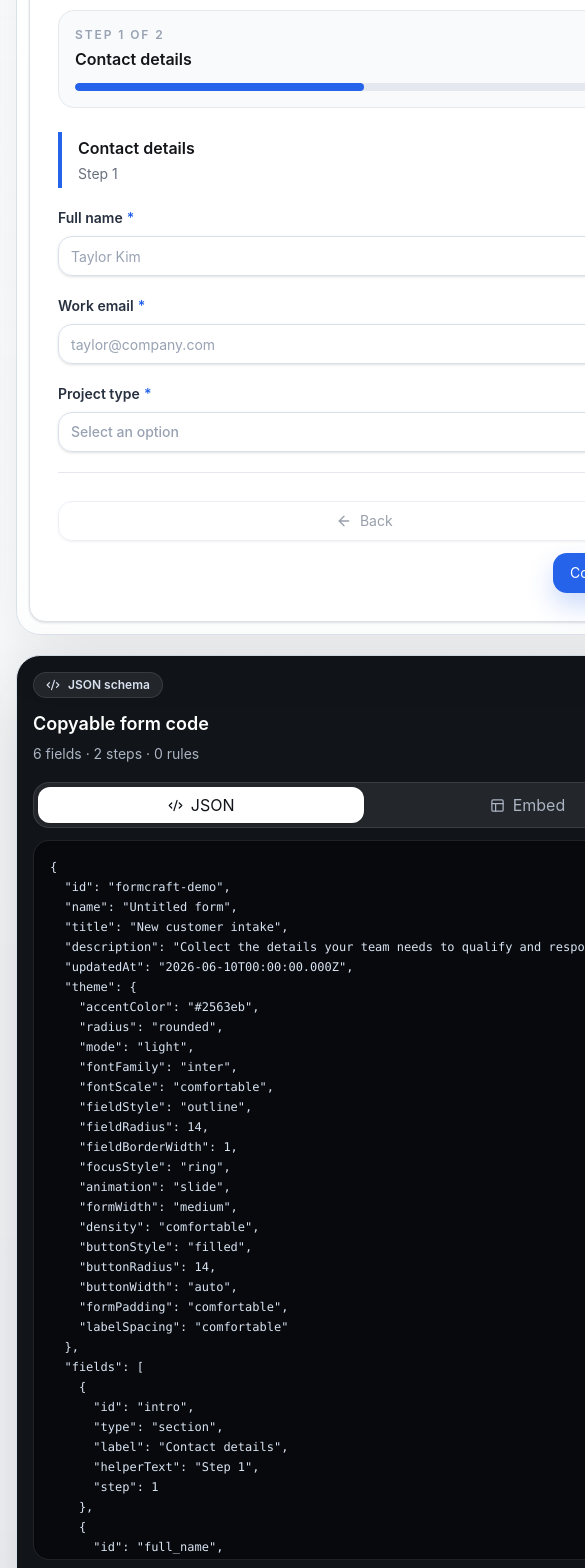
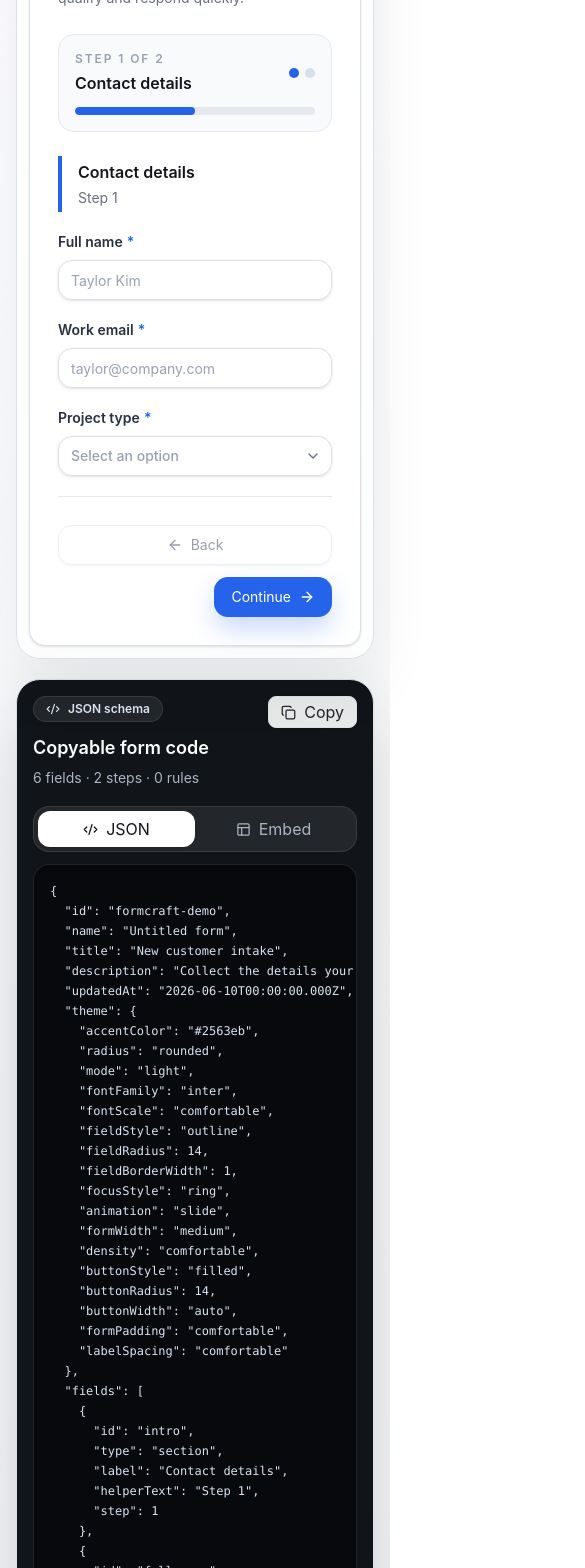
Before and after one commit to OmKhandale05/formcraft, a Next.js app: page /preview in a window 390 px wide. Shown: the part 380-1948 px from the top of the page, 585 px wide, since content can reach past the window. Built offline with nearby package versions, Linux system fonts and the light colour scheme.

Commit message:
fix(ui): improve mobile responsiveness

```diff
--- a/src/app/preview/page.tsx
+++ b/src/app/preview/page.tsx
@@ -55,13 +55,13 @@ export default function PreviewPage() {
             </Button>
           </div>
         </div>
-        <div className="grid gap-5 xl:grid-cols-[minmax(0,1fr)_420px]">
-          <div className="rounded-3xl border border-[#d8e0ea] bg-white/54 p-3 shadow-[inset_0_1px_0_rgba(255,255,255,0.7),0_24px_60px_rgba(17,24,39,0.08)] backdrop-blur sm:p-8">
+        <div className="grid min-w-0 gap-5 xl:grid-cols-[minmax(0,1fr)_420px]">
+          <div className="min-w-0 rounded-3xl border border-[#d8e0ea] bg-white/54 p-3 shadow-[inset_0_1px_0_rgba(255,255,255,0.7),0_24px_60px_rgba(17,24,39,0.08)] backdrop-blur sm:p-8">
             <div className={cn("mx-auto transition-all", device === "mobile" ? "max-w-[390px]" : "max-w-3xl")}>
               <FormRenderer form={form} onSubmit={addSubmission} />
             </div>
           </div>
-          <aside className="min-h-0 rounded-3xl border border-[#d8e0ea] bg-[#111418] p-4 text-white shadow-[0_24px_70px_rgba(17,24,39,0.18)]">
+          <aside className="min-h-0 min-w-0 rounded-3xl border border-[#d8e0ea] bg-[#111418] p-4 text-white shadow-[0_24px_70px_rgba(17,24,39,0.18)]">
             <div className="mb-4 flex items-start justify-between gap-3">
               <div>
                 <div className="inline-flex items-center gap-2 rounded-full border border-white/10 bg-white/8 px-3 py-1 text-xs font-semibold text-[#dce6f5]">
@@ -106,7 +106,7 @@ export default function PreviewPage() {
               </button>
             </div>
 
-            <pre className={cn("formcraft-scrollbar overflow-auto rounded-2xl border border-white/10 bg-[#07090d] p-4 text-xs leading-5 text-[#d9e4f2] shadow-inner", codeTab === "json" ? "max-h-[720px]" : "max-h-72")}>
+            <pre className={cn("formcraft-scrollbar max-w-full overflow-auto rounded-2xl border border-white/10 bg-[#07090d] p-4 text-xs leading-5 text-[#d9e4f2] shadow-inner", codeTab === "json" ? "max-h-[720px]" : "max-h-72")}>
               <code className={cn("select-text", codeTab === "json" ? "whitespace-pre" : "whitespace-pre-wrap")}>{activeCode}</code>
             </pre>
             <p className="mt-3 rounded-2xl border border-white/10 bg-white/8 px-4 py-3 text-sm leading-6 text-[#aab4c3]">
--- a/src/app/settings/page.tsx
+++ b/src/app/settings/page.tsx
@@ -32,8 +32,8 @@ export default function SettingsPage() {
 
   return (
     <AppShell>
-      <main className="grid min-h-screen gap-6 p-4 sm:p-6 xl:h-screen xl:grid-cols-[560px_minmax(0,1fr)] xl:overflow-hidden">
-        <section className="soft-panel flex min-h-0 flex-col overflow-hidden rounded-2xl p-0 xl:max-h-[calc(100vh-48px)]">
+      <main className="grid min-h-screen min-w-0 grid-cols-1 gap-6 overflow-x-hidden p-4 sm:p-6 xl:h-screen xl:grid-cols-[560px_minmax(0,1fr)] xl:overflow-hidden">
+        <section className="soft-panel flex min-h-0 min-w-0 flex-col overflow-hidden rounded-2xl p-0 xl:max-h-[calc(100vh-48px)]">
           <div className="shrink-0 border-b border-[#d8e0ea] p-5">
             <div className="flex items-start gap-3">
               <div className="flex h-11 w-11 shrink-0 items-center justify-center rounded-2xl bg-[#111418] text-white shadow-lg">
@@ -46,10 +46,10 @@ export default function SettingsPage() {
             </div>
           </div>
 
-          <div className="flex min-h-0 flex-1 flex-col">
+          <div className="flex min-h-0 min-w-0 flex-1 flex-col">
             <div className="shrink-0 border-b border-[#d8e0ea] bg-[#fbfcfe] p-3">
               <p className="px-1 pb-2 text-[10px] font-bold uppercase tracking-[0.14em] text-[#98a2b3]">Control tabs</p>
-              <div className="grid grid-cols-5 gap-1 rounded-xl border border-[#d8e0ea] bg-white p-1 shadow-[inset_0_1px_0_rgba(255,255,255,0.9),0_1px_2px_rgba(17,24,39,0.04)]">
+              <div className="formcraft-scrollbar grid grid-flow-col auto-cols-[minmax(104px,1fr)] gap-1 overflow-x-auto rounded-xl border border-[#d8e0ea] bg-white p-1 shadow-[inset_0_1px_0_rgba(255,255,255,0.9),0_1px_2px_rgba(17,24,39,0.04)] sm:grid-flow-row sm:grid-cols-5 sm:auto-cols-auto">
                 {settingsTabs.map((tab) => {
                   const selected = activeTab === tab.id;
                   return (
@@ -72,7 +72,7 @@ export default function SettingsPage() {
               </div>
             </div>
 
-            <div className="flex min-h-0 flex-1 flex-col">
+            <div className="flex min-h-0 min-w-0 flex-1 flex-col">
               <div className="border-b border-[#e5e9ef] bg-white px-5 py-4">
                 <p className="flex items-center gap-2 text-sm font-bold text-[#111418]">
                   <ActiveIcon size={16} />
--- a/src/components/form-renderer.tsx
+++ b/src/components/form-renderer.tsx
@@ -361,9 +361,9 @@ export function FormRenderer({ form, onSubmit, compact = false }: FormRendererPr
         </div>
       )}
 
-      <div className={cn("grid sm:grid-cols-2", fieldGapClass(formDensity))}>
+      <div className={cn("grid min-w-0 sm:grid-cols-2", fieldGapClass(formDensity))}>
         {currentStepFields.map((field, index) => (
-          <motion.div key={`${field.id}-${formAnimation}`} {...fieldMotion(formAnimation, index)} className={cn(field.type === "hidden" && "hidden", (field.layout ?? "full") === "half" ? "sm:col-span-1" : "sm:col-span-2")}>
+          <motion.div key={`${field.id}-${formAnimation}`} {...fieldMotion(formAnimation, index)} className={cn("min-w-0", field.type === "hidden" && "hidden", (field.layout ?? "full") === "half" ? "sm:col-span-1" : "sm:col-span-2")}>
             <RenderedField
               field={field}
               register={register}
@@ -951,7 +951,7 @@ function MatrixField({
   const matrixControlClass = cn(controlClass(theme, false, rounded), "bg-white/92 text-[#111827] placeholder:text-[#98a2b3]");
 
   return (
-    <div className={cn("overflow-hidden", surfaceClass(theme, dark, rounded))} style={{ borderColor }}>
+    <div className={cn("min-w-0 overflow-hidden", surfaceClass(theme, dark, rounded))} style={{ borderColor }}>
       <div className="overflow-x-auto">
         <table className="w-full min-w-[460px] border-separate border-spacing-0 text-sm">
           <thead className={dark ? "bg-white/5" : "bg-[#f8fafc]"} style={{ backgroundColor: headerColor, color: headerTextColor }}>
```
